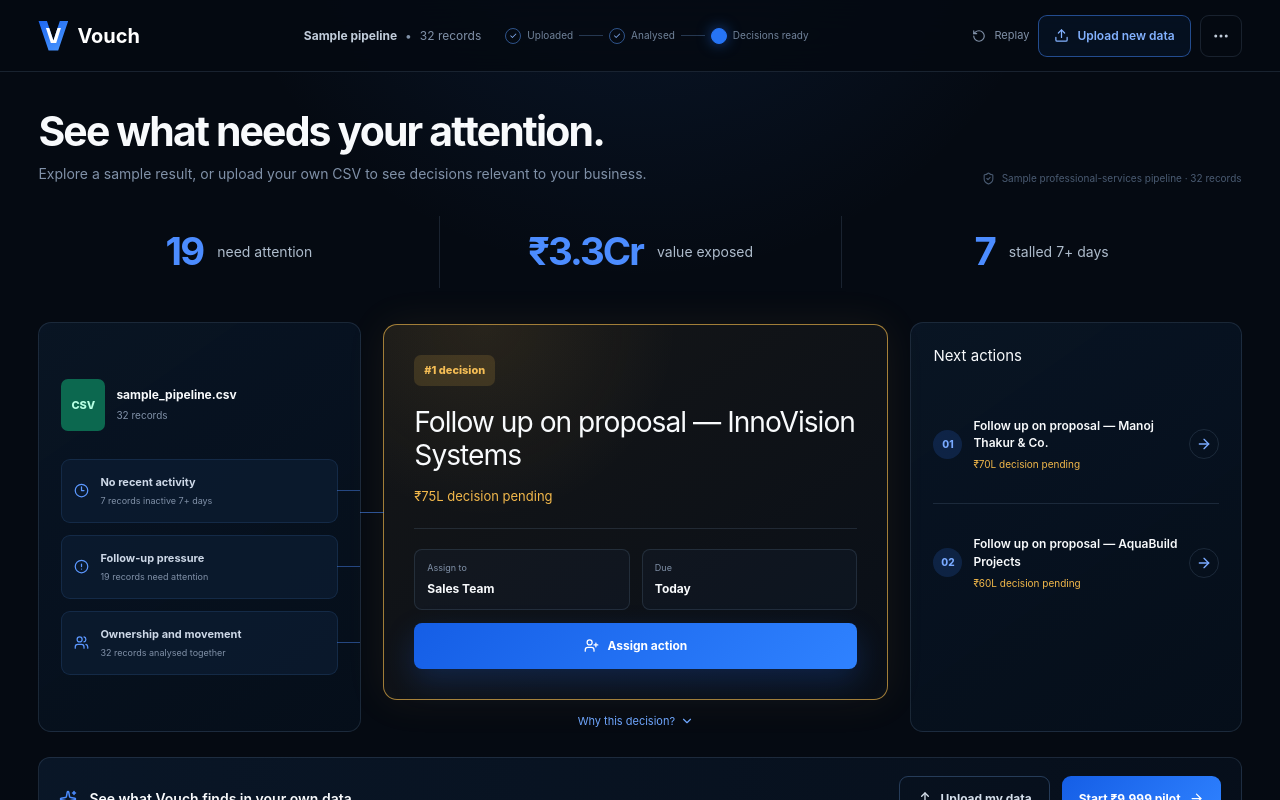
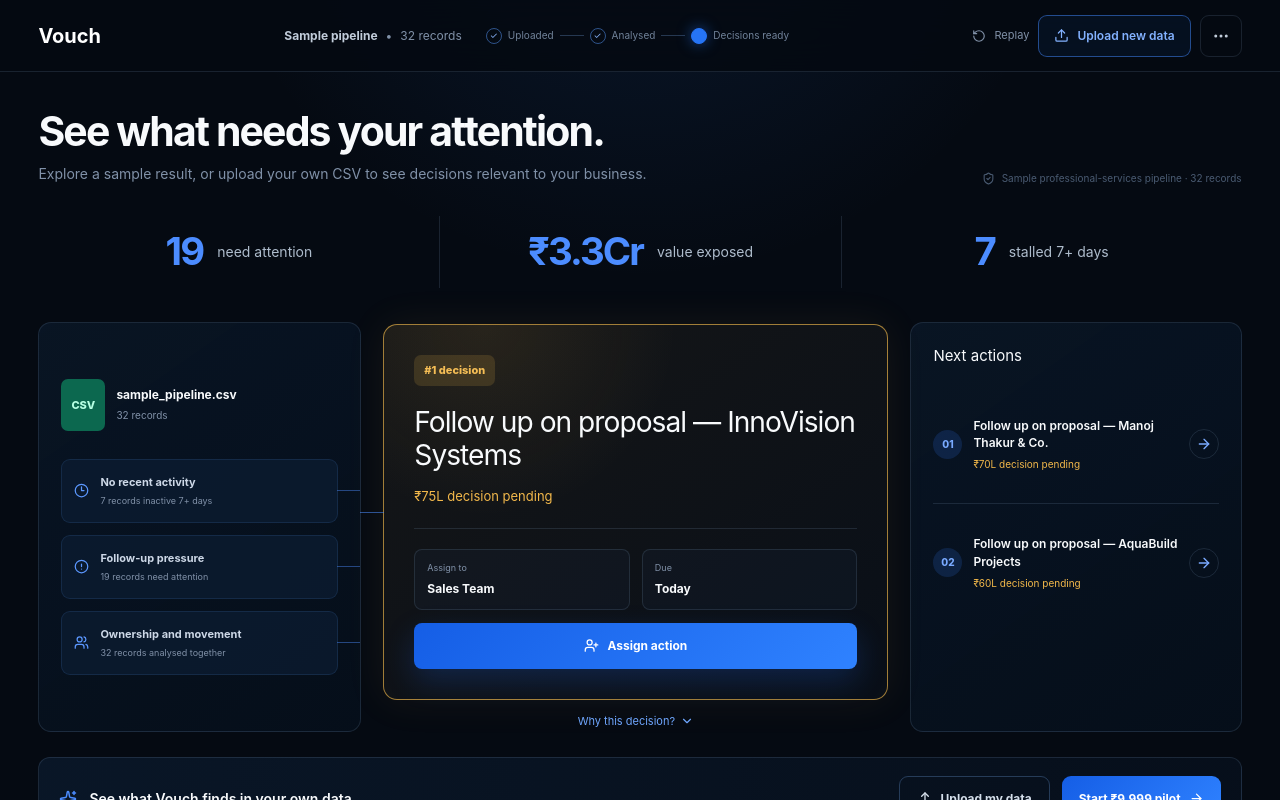
Before and after one commit to shivasricharan/vouchcc, a Next.js app: page / in a window 1280 px wide. Built offline with nearby package versions, Linux system fonts and the light colour scheme.

Commit message:
Use a clean text-only Vouch wordmark

```diff
--- a/components/dashboard/DashHeader.tsx
+++ b/components/dashboard/DashHeader.tsx
@@ -6,7 +6,7 @@
 export default function DashHeader(){
   const {view,setShowUpload,setShowGuide,dataMode,fileName,leads,refreshAnalysis}=useDashboard();
   return <header className="demo-header">
-    <a href="https://yourvouch.com" className="demo-brand" aria-label="Vouch website"><span>V</span><b>Vouch</b></a>
+    <a href="https://yourvouch.com" className="demo-brand" aria-label="Vouch website"><b>Vouch</b></a>
     {view==='dashboard'&&<div className="dataset-context"><b>{dataMode==='demo'?'Sample pipeline':fileName||'Uploaded data'}</b><span>•</span><span>{leads.length} records</span><div className="analysis-trail"><i>✓</i> Uploaded <em/><i>✓</i> Analysed <em/><i className="ready"/> Decisions ready</div></div>}
     <div className="demo-header-actions">{dataMode==='demo'&&view==='dashboard'&&<button className="header-quiet" onClick={refreshAnalysis}><RotateCcw size={14}/><span>Replay</span></button>}<button className="header-upload" onClick={()=>setShowUpload(true)}><Upload size={15}/><span>Upload new data</span></button><button className="header-menu" onClick={()=>setShowGuide(true)} aria-label="Open demo guide"><MoreHorizontal size={18}/></button></div>
   </header>;
```
